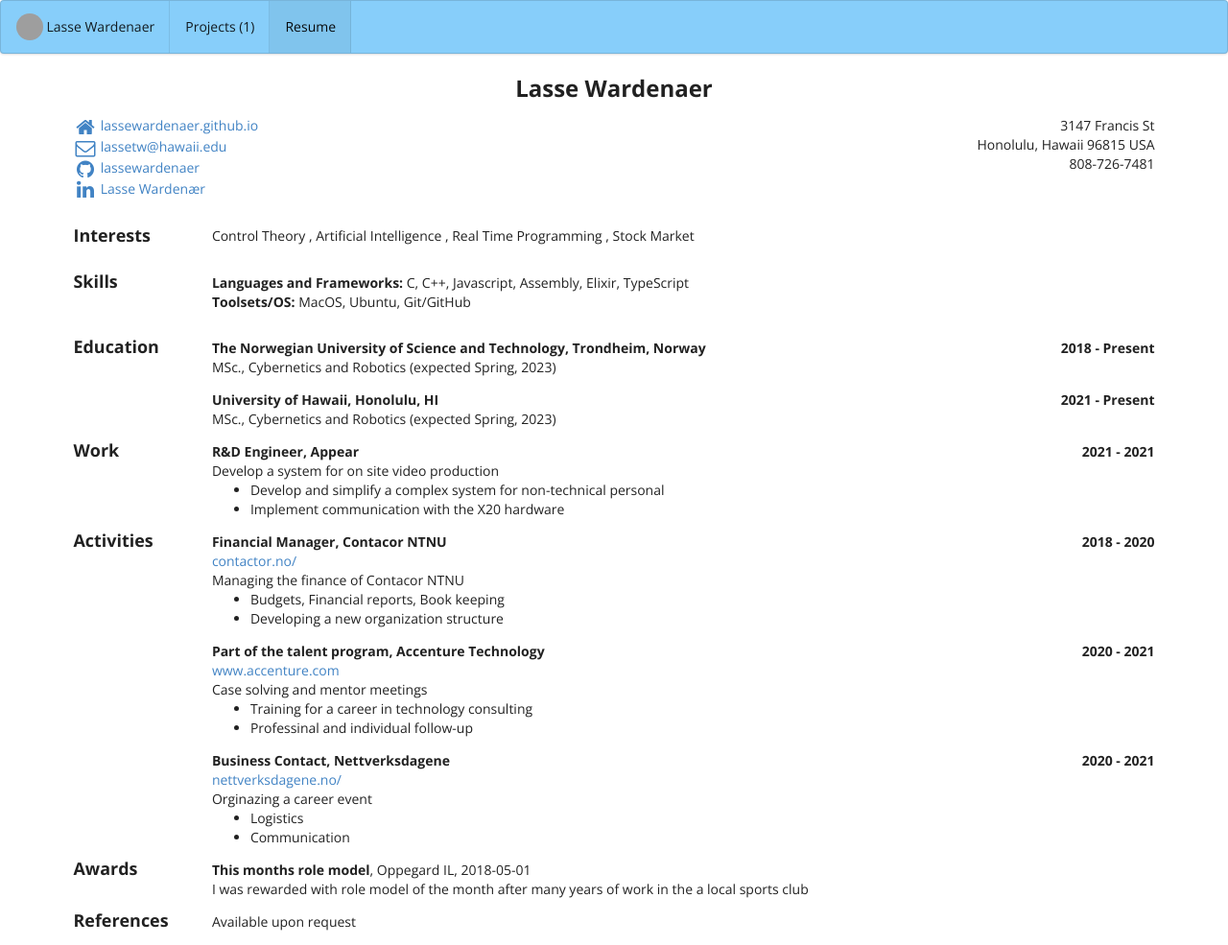
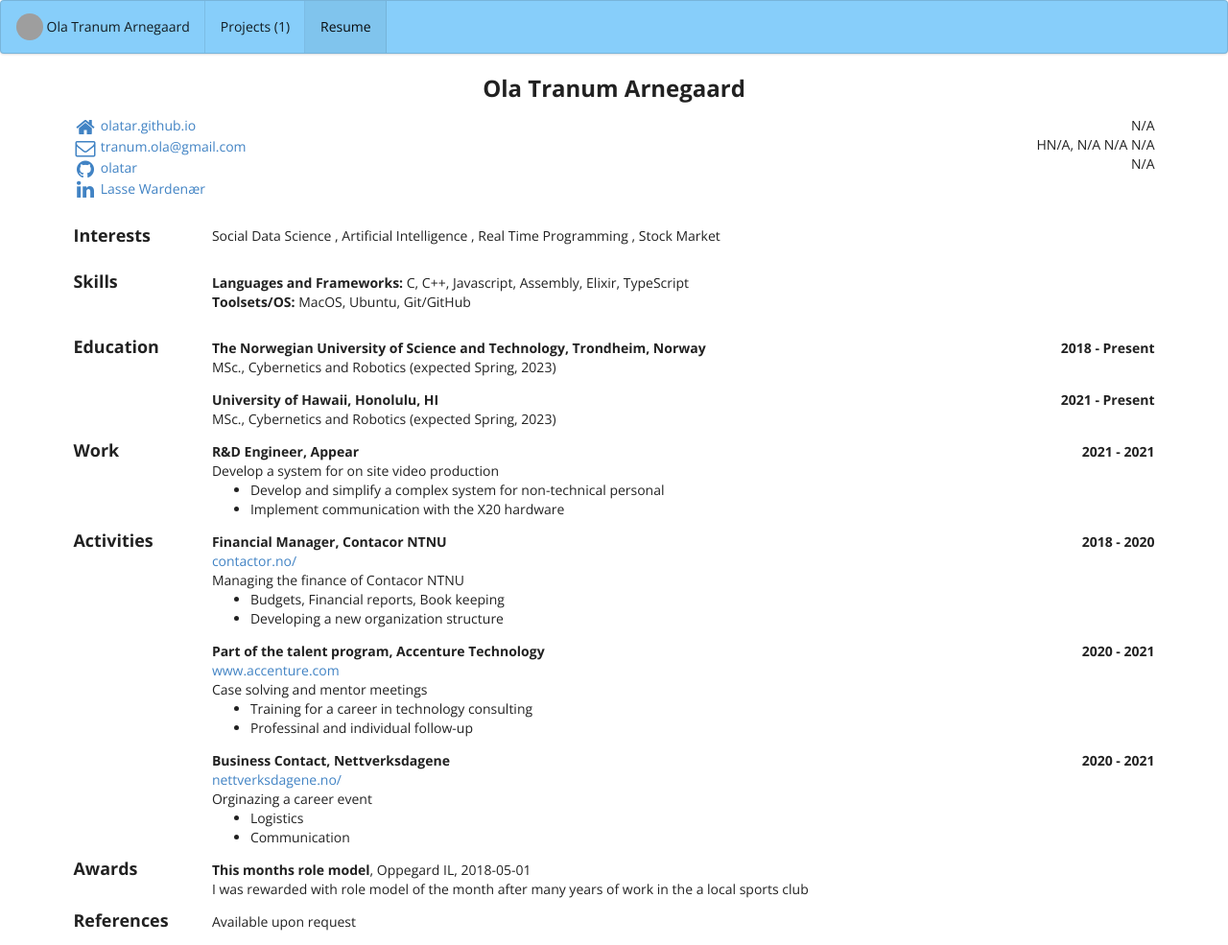
Before and after one commit to olatar/olatar.github.io, a Jekyll site: the page built from bio/index.html, in a window 1280 px wide. Shown: the whole page at 96% size. Built offline with Jekyll 4.4.1, drawn with Linux system fonts in a browser that asks for light colours; grey boxes are pictures that could not be loaded.

Commit message:
Update bio.json

```diff
--- a/_data/bio.json
+++ b/_data/bio.json
@@ -1,35 +1,35 @@
 {
   "basics": {
-    "name": "Lasse Wardenaer",
+    "name": "Ola Tranum Arnegaard",
     "label": "Student",
-    "picture": "https://lassewardenaer.github.io/images/ics314Image.png",
-    "email": "lassetw@hawaii.edu",
-    "phone": "808-726-7481",
-    "website": "https://lassewardenaer.github.io",
-    "summary": "I am studying for an MSc. in Cybernetics and Robotics in the Department of Cybernetics at the Norwegian University of Science and Technology. I expect to graduate in Spring, 2023.",
+    "picture": "https://olatar.github.io/images/ics314Image.png",
+    "email": "tranum.ola@gmail.com",
+    "phone": "N/A",
+    "website": "https://olatar.github.io",
+    "summary": "I am studying for an MSc. in Cybernetics and Robotics in the Department of Cybernetics at the Norwegian University of Science and Technology.",
     "location": {
-      "address": "3147 Francis St",
-      "postalCode": "96815",
-      "city": "Honolulu",
-      "countryCode": "USA",
-      "region": "Hawaii"
+      "address": "N/A",
+      "postalCode": "N/A",
+      "city": "HN/A",
+      "countryCode": "N/A",
+      "region": "N/A"
     },
     "profiles": [
       {
         "network": "github",
-        "username": "lassewardenaer",
-        "url": "https://github.com/lassewardenaer"
+        "username": "olatar",
+        "url": "https://github.com/olatar"
       },
       {
         "network": "linkedin",
         "username": "Lasse Wardenær",
-        "url": "https://www.linkedin.com/in/lassewardenaer/"
+        "url": "https://www.linkedin.com/in/olatranum/"
       }
     ]
   },
   "interests": [
     {
-      "name": "Control Theory",
+      "name": "Social Data Science",
       "keywords": [
       ]
     },
```
